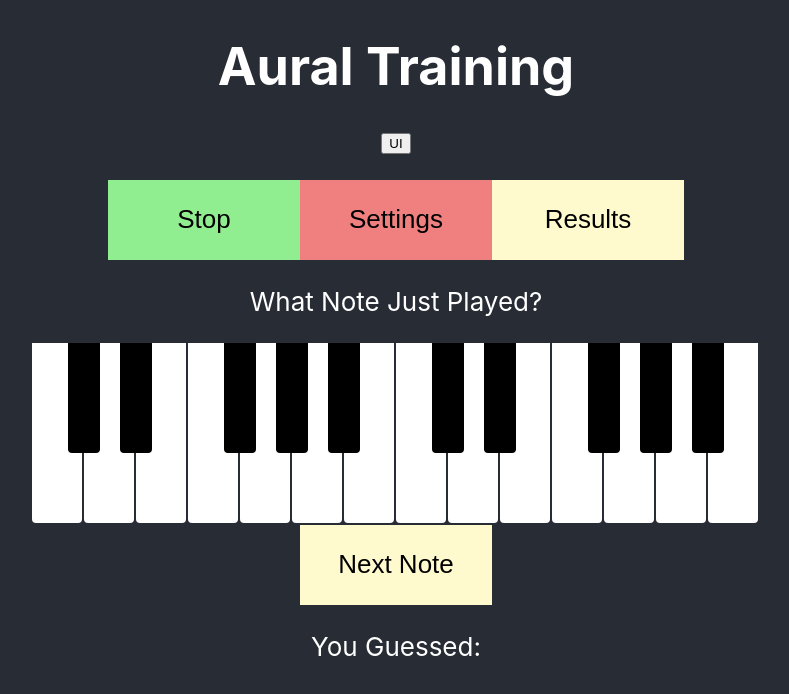
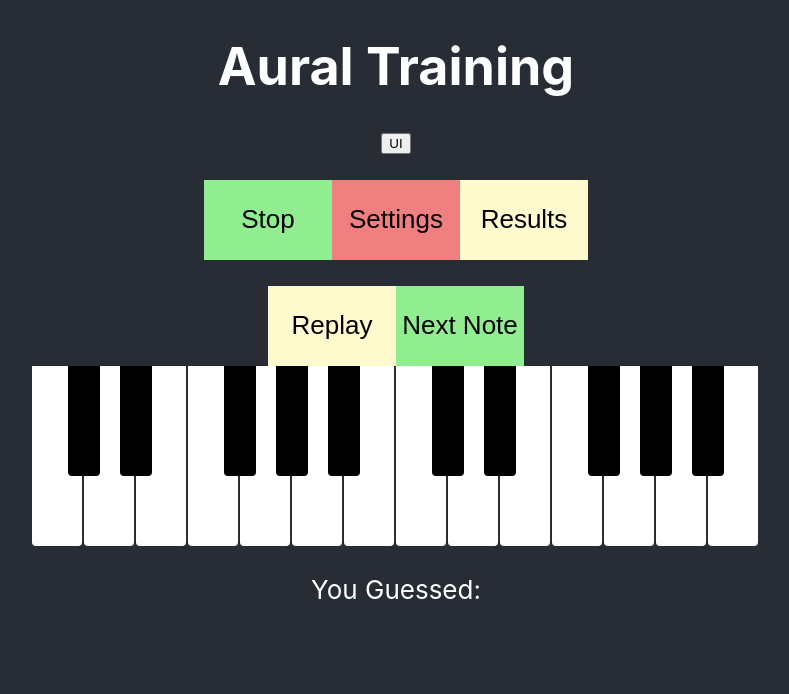
Before and after one commit to OU-HCI-18/aural-skills, a React (Create React App) app: page /train in a window 1280 px wide. Shown: the top 694 px of the page, without its empty margins (244-1033 px from the left). Built offline with nearby package versions, Linux system fonts and the light colour scheme.

Commit message:
moved buttos to top

```diff
--- a/src/App.css
+++ b/src/App.css
@@ -19,7 +19,8 @@
 
 .App-button {
   height: 10vmin;
-  width: 15vw;
+  width: 10vw;
+  min-width: 100px;
   justify-content: center;
   font-size: calc(10px + 2vmin);
   border: black;
--- a/src/App.js
+++ b/src/App.js
@@ -61,7 +61,7 @@ class App extends React.Component {
             <ResultsView trainData={trainData}/>
           </Route>
           <Route path='/train'>
-            <TrainView trainData={trainData} ui={ui}/>
+            <TrainView trainData={trainData} replay={true}ui={ui}/>
           </Route>
           <Route path='/'>
             <PlayView onStart={this.onStart} ui={ui}/>
@@ -130,16 +130,18 @@ function TrainView (props) {
         </Link>
       </p>
       <div className="App">
-        <p>What Note Just Played?</p>
-        <props.ui
-          onNoteClick = {(note) => {
-            if (!trainData.guessed) {
-              setGuess(note);
+        <div>
+          {props.replay &&
+              <button className="App-button colorYellow"
+                  onClick={(e) => {
+                    if (toneGen !== null) {
+                      toneGen.play_note_button(trainData.note_stack[0])
                     }
-            setResult(trainData.addGuess(note));
-          }}
-        />
-        <button className="App-button colorYellow"
+                  }}>
+                Replay
+              </button>
+            }
+            <button className="App-button colorGreen"
                 onClick={(e) => {
                   // need to do it this way so that the AudioContext is created by the user
                   // for Chrome
@@ -152,6 +154,15 @@ function TrainView (props) {
                 }}>
               Next Note
             </button>
+          </div>
+          <props.ui
+            onNoteClick = {(note) => {
+              if (!trainData.guessed) {
+                setGuess(note);
+              }
+              setResult(trainData.addGuess(note));
+            }}
+          />
         <p>You Guessed:</p>
         <p>{guess}{result === null ? '' : (result ? ' : Correct' : ' : Incorrect')}</p>
       </div>
```
Lines whose indentation alone changed are shown as unchanged.
